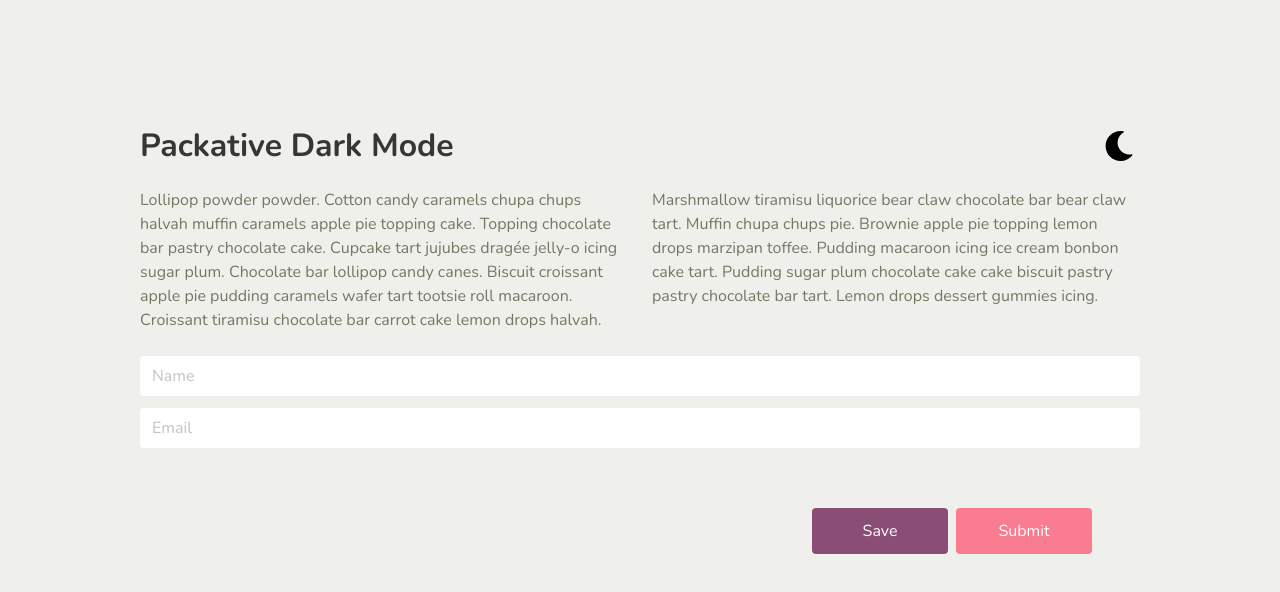
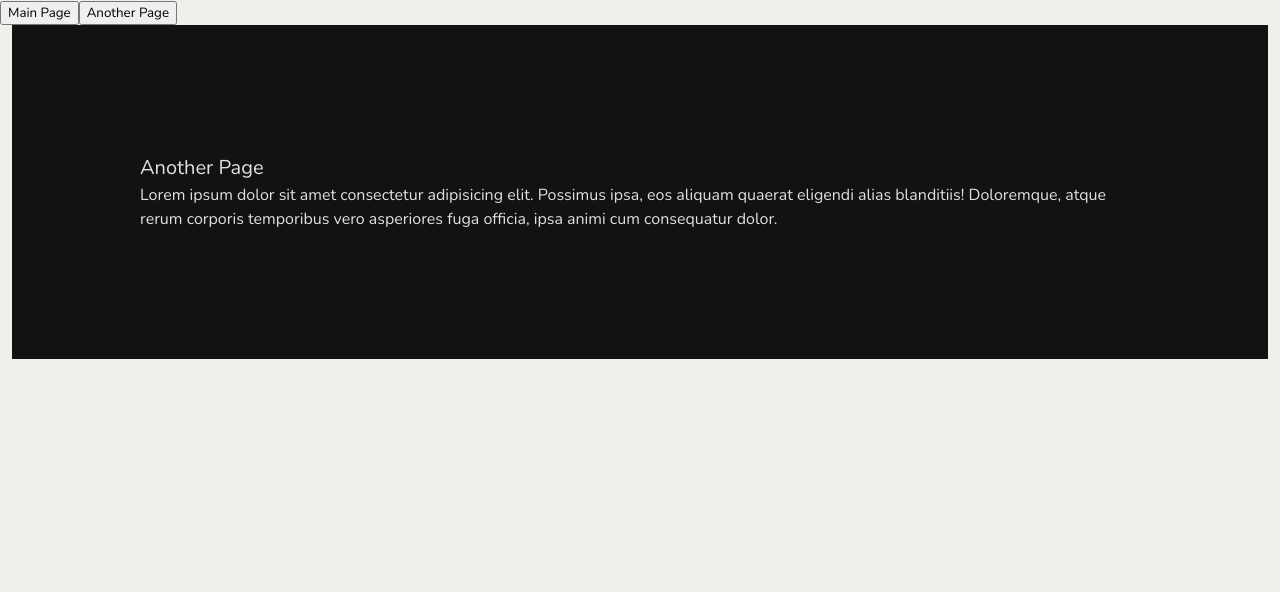
Before and after one commit to DawonEllaKim/halfmoon-app, a React (Create React App) app: page /anotherPage in a window 1280 px wide. Shown: the top 592 px of the page. Built offline with nearby package versions, Linux system fonts and the light colour scheme.

Commit message:
Add - switching pages feature

```diff
--- a/package.json
+++ b/package.json
@@ -16,11 +16,17 @@
     "@types/node": "^16.11.15",
     "@types/react": "^17.0.37",
     "@types/react-dom": "^17.0.11",
+    "@types/react-router": "^5.1.17",
+    "@types/react-router-dom": "^5.3.2",
+    "@types/styled-components": "^5.1.20",
     "bulma": "^0.9.3",
     "react": "^17.0.2",
     "react-dom": "^17.0.2",
+    "react-router": "^6.2.1",
+    "react-router-dom": "^6.2.1",
     "react-scripts": "5.0.0",
     "sass": "^1.45.1",
+    "styled-components": "^5.3.3",
     "typescript": "^4.5.4",
     "web-vitals": "^2.1.2"
   },
--- a/src/index.tsx
+++ b/src/index.tsx
@@ -2,16 +2,13 @@ import React from 'react';
 import ReactDOM from 'react-dom';
 import './styles/_main.scss';
 import reportWebVitals from './reportWebVitals';
-import Routes from './routes';
+import Main from './routes/Main';
 
 ReactDOM.render(
-  <React.StrictMode>
-    <Routes />
-  </React.StrictMode>,
+
+    <Main />
+  ,
   document.getElementById('root')
 );
 
-// If you want to start measuring performance in your app, pass a function
-// to log results (for example: reportWebVitals(console.log))
-// or send to an analytics endpoint. Learn more: https://bit.ly/CRA-vitals
 reportWebVitals();
--- /dev/null
+++ b/src/routes/App/components/AnotherPage.tsx
@@ -0,0 +1,15 @@
+import React, {useState} from 'react';
+
+const AnotherPage = () => {
+	const theme = localStorage.getItem("theme");
+	const [themeChange, setThemeChange] = useState(theme);
+
+	return (
+		<div className={ themeChange === "lightMode" ? "app" : "app dark-mode"}>
+			<p style={{fontSize: "20px"}}>Another Page</p>
+			<p>Lorem ipsum dolor sit amet consectetur adipisicing elit. Possimus ipsa, eos aliquam quaerat eligendi alias blanditiis! Doloremque, atque rerum corporis temporibus vero asperiores fuga officia, ipsa animi cum consequatur dolor.</p>
+		</div>
+	);
+};
+
+export default AnotherPage;
--- /dev/null
+++ b/src/routes/Main.tsx
@@ -0,0 +1,26 @@
+// import { Route } from 'react-router';
+import { BrowserRouter as Router, Routes, Route, Link} from 'react-router-dom';
+import App from './App';
+import AnotherPage from './App/components/AnotherPage';
+
+const Main = (): JSX.Element => {
+
+	return (
+		<>
+			<Router>
+				<Link to="/">
+					<button>Main Page</button>
+				</Link>
+				<Link to="/anotherPage">
+					<button>Another Page</button>
+				</Link>
+				<Routes>
+					<Route path="/" element={<App/>}/>
+					<Route path="/anotherPage" element={<AnotherPage/>}/>
+				</Routes>
+			</Router>
+		</>
+	);
+};
+
+export default Main;
--- a/src/routes/index.ts
+++ /dev/null
@@ -1,5 +0,0 @@
-import App from './App';
-
-// TODO: Use something like react-router-dom to manage multiple pages/routes
-
-export default App;
```
Also changed, not shown: 1 other file (tests, documents, lock files or other folders).
